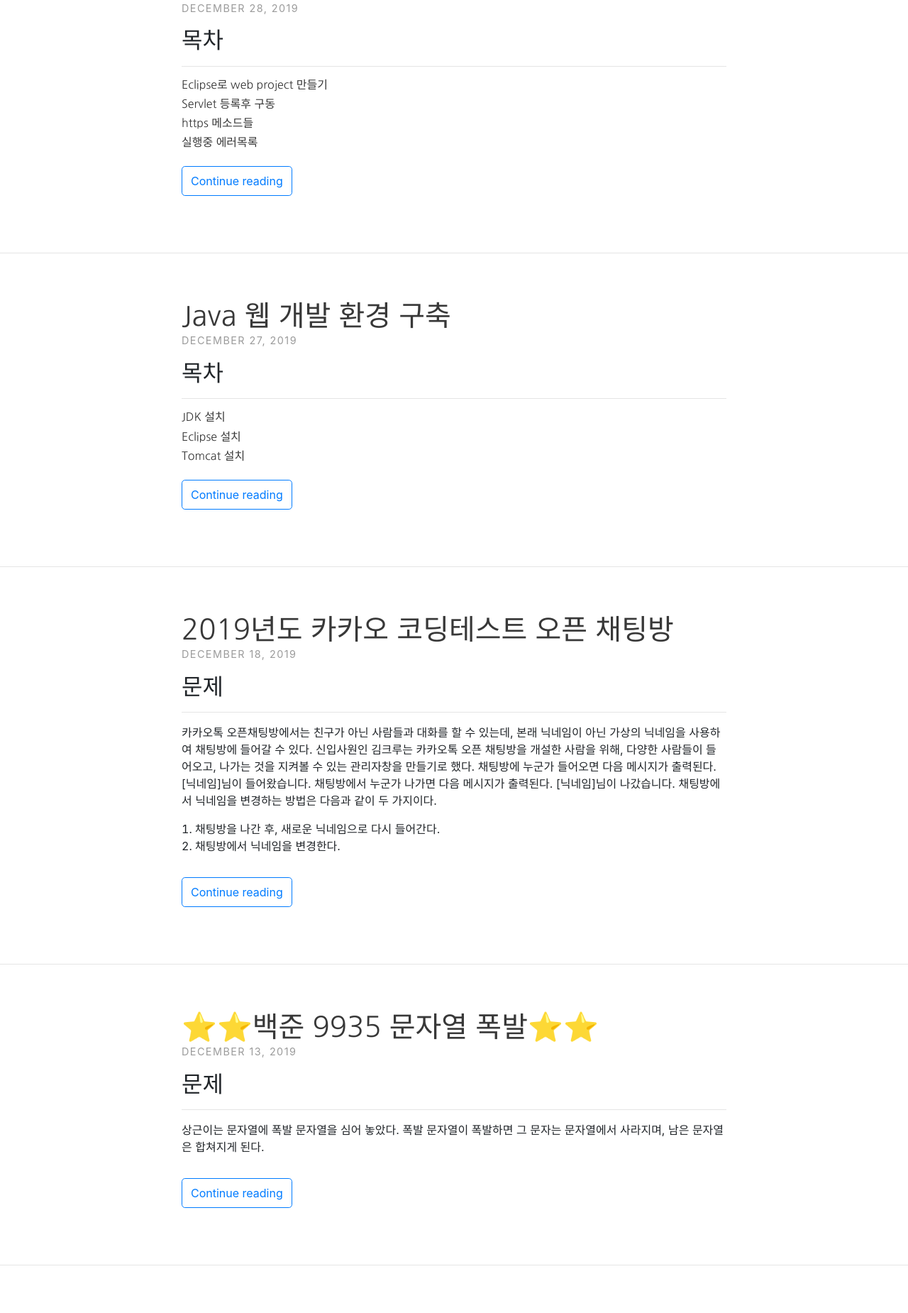
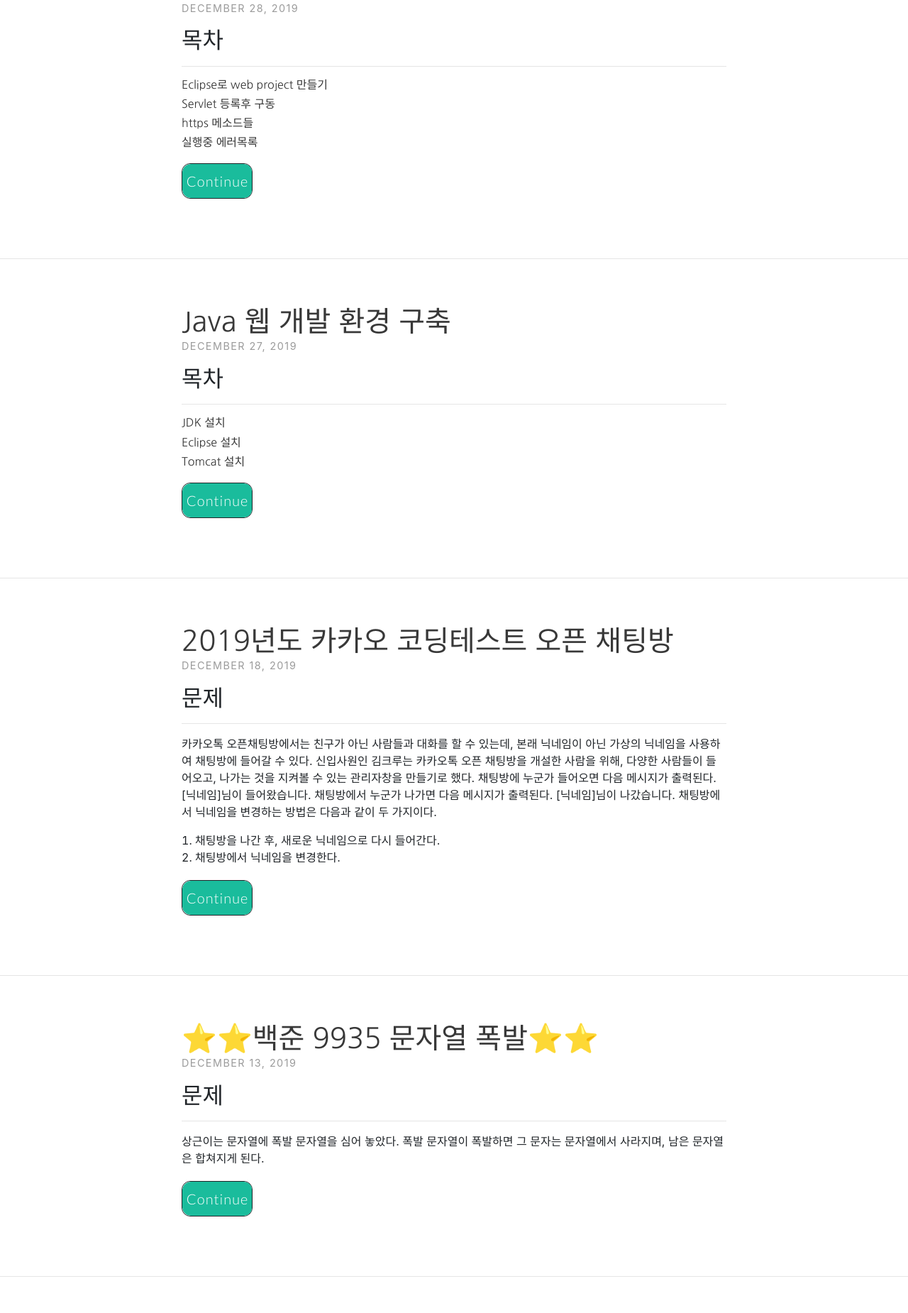
Before and after one commit to ksshlee/ksshlee.github.io, a Jekyll site: the page built from index.html, in a window 1280 px wide. Shown: the part 402-2252 px from the top of the page at 71% size. Built offline with Jekyll 4.4.1, drawn with Linux system fonts in a browser that asks for light colours; nearby versions of some CDN libraries; the list of posts is cut into pages by our own code; some of the changed text lies outside the part shown; grey boxes are pictures that could not be loaded.

Commit message:
<수정>버튼 변경

```diff
--- a/_layouts/home.html
+++ b/_layouts/home.html
@@ -24,9 +24,17 @@ layout: default
       </header>
       <div class="excerpt">
         {{ post.excerpt }}
-        <a class="button" href="{{ post.url | relative_url }}">
+        <!-- 원래 이거 -->
+        <!-- <a class="button" href="{{ post.url | relative_url }}">
           {{ site.theme_settings.str_continue_reading }}
-        </a>
+        </a> -->
+        <!-- 실험용 -->
+        <div class="button-container-1">
+          <span class="mas"></span>
+        <button id='work' type="button" name="Hover" onclick = "location.href='{{ post.url | relative_url }}'">Continue</button>
+        </div>
+        <!-- 여기까지 -->
+
       </div>
     </div>
     {% endfor %}
@@ -35,16 +43,31 @@ layout: default
   {% if paginator.total_pages > 1 %}
   <div class="pagination">
     {% if paginator.previous_page %}
-    <a href="{{ paginator.previous_page_path | relative_url | replace: '//', '/' }}" class="button" >
+    <!-- 원래 -->
+    <!-- <a href="{{ paginator.previous_page_path | relative_url | replace: '//', '/' }}" class="button" >
       <i class="fa fa-chevron-left"></i>
       {{ site.theme_settings.str_previous_page }}
-    </a>
+    </a> -->
+
+    <!-- 실험용 -->
+    <div class="button-container-2">
+      <span class="mas"></span>
+    <button type="button" name="Hover" onclick = "location.href='{{ paginator.previous_page_path | relative_url | replace: '//', '/' }}'">previous</button>
+    </div>
+
     {% endif %}
     {% if paginator.next_page %}
-    <a href="{{ paginator.next_page_path | relative_url | replace: '//', '/' }}" class="button" >
+    <!-- 원래 -->
+    <!-- <a href="{{ paginator.next_page_path | relative_url | replace: '//', '/' }}" class="button" >
       {{ site.theme_settings.str_next_page }}
       <i class="fa fa-chevron-right"></i>
-    </a>
+    </a> -->
+
+    <!-- 실험용 -->
+    <div class="button-container-2">
+      <span class="mas"></span>
+    <button type="button" name="Hover" onclick = "location.href='{{ paginator.next_page_path | relative_url | replace: '//', '/' }}'">next</button>
+    </div>
     {% endif %}
   </div>
   {% endif %}
--- a/_sass/base/_utility.scss
+++ b/_sass/base/_utility.scss
@@ -17,9 +17,9 @@
 // Buttons
 .button {
   border-radius: 0.3em;
+  margin: 1em 0;
   border: 1px solid;
   display: inline-block;
-  margin: 1em 0;
   padding: 0.5em 0.75em;
 }
 a.button {
@@ -43,3 +43,145 @@ a.button {
 .disabled {
   opacity: 0.7;
 }
+
+
+
+//여기서부터 지우면 됨
+@import url("https://fonts.googleapis.com/css?family=Lato:100,300,400");
+@import url("https://fonts.googleapis.com/css?family=Roboto:100");
+
+//
+// 시작
+
+.button-container-1 {
+  position: relative;
+  width: 100px;
+  height: 50px;
+  margin: 1em 0;
+  overflow: hidden;
+  border: 1px solid;
+  font-family: 'Lato', sans-serif;
+  font-weight: 300;
+  font-size: 20px;
+  transition: 0.5s;
+  letter-spacing: 1px;
+  border-radius: 12px;
+}
+.button-container-1 button {
+  width: 101%;
+  height: 100%;
+  font-family: 'Lato', sans-serif;
+  font-weight: 300;
+  font-size: 20px;
+  border-radius: 12px;
+  letter-spacing: 1px;
+  background: #1ABC9C;
+  -webkit-mask: url("https://raw.githubusercontent.com/robin-dela/css-mask-animation/master/img/nature-sprite.png");
+  mask: url("https://raw.githubusercontent.com/robin-dela/css-mask-animation/master/img/nature-sprite.png");
+  -webkit-mask-size: 2300% 100%;
+  mask-size: 2300% 100%;
+  border: none;
+  color: #fff;
+  cursor: pointer;
+  -webkit-animation: ani2 0.7s steps(22) forwards;
+  animation: ani2 0.7s steps(22) forwards;
+}
+.button-container-1 button:hover {
+  border-radius: 12px;
+  -webkit-animation: ani 0.7s steps(22) forwards;
+  animation: ani 0.7s steps(22) forwards;
+}
+
+.button-container-2 {
+  border-radius: 12px;
+  position: relative;
+  width: 100px;
+  height: 50px;
+  margin-left: auto;
+  margin-right: auto;
+  margin-top: 6vh;
+  overflow: hidden;
+  border: 1px solid #1ABC9C;
+  font-family: 'Lato', sans-serif;
+  font-weight: 300;
+  transition: 0.5s;
+  letter-spacing: 1px;
+}
+.button-container-2 button {
+  border-radius: 12px;
+  width: 101%;
+  height: 100%;
+  font-family: 'Lato', sans-serif;
+  font-weight: 300;
+  font-size: 20px;
+  letter-spacing: 1px;
+  background: #1ABC9C;
+  -webkit-mask: url("https://raw.githubusercontent.com/robin-dela/css-mask-animation/master/img/urban-sprite.png");
+  mask: url("https://raw.githubusercontent.com/robin-dela/css-mask-animation/master/img/urban-sprite.png");
+  -webkit-mask-size: 3000% 100%;
+  mask-size: 3000% 100%;
+  border: none;
+  color: #fff;
+  cursor: pointer;
+  -webkit-animation: ani2 0.7s steps(29) forwards;
+  animation: ani2 0.7s steps(29) forwards;
+}
+.button-container-2 button:hover {
+  -webkit-animation: ani 0.7s steps(29) forwards;
+  animation: ani 0.7s steps(29) forwards;
+}
+
+.mas {
+  border-radius: 12px;
+  position: absolute;
+  color: #007bff;
+  text-align: center;
+  width: 101%;
+  font-family: 'Lato', sans-serif;
+  font-weight: 300;
+  position: absolute;
+  font-size: 20px;
+  margin-top: 12px;
+  overflow: hidden;
+}
+
+@-webkit-keyframes ani {
+  from {
+    -webkit-mask-position: 0 0;
+    mask-position: 0 0;
+  }
+  to {
+    -webkit-mask-position: 100% 0;
+    mask-position: 100% 0;
+  }
+}
+@keyframes ani {
+  from {
+    -webkit-mask-position: 0 0;
+    mask-position: 0 0;
+  }
+  to {
+    -webkit-mask-position: 100% 0;
+    mask-position: 100% 0;
+  }
+}
+@-webkit-keyframes ani2 {
+  from {
+    -webkit-mask-position: 100% 0;
+    mask-position: 100% 0;
+  }
+  to {
+    -webkit-mask-position: 0 0;
+    mask-position: 0 0;
+  }
+}
+@keyframes ani2 {
+  from {
+    -webkit-mask-position: 100% 0;
+    mask-position: 100% 0;
+  }
+  to {
+    -webkit-mask-position: 0 0;
+    mask-position: 0 0;
+  }
+}
```
Also changed, not shown: 5 other files.
